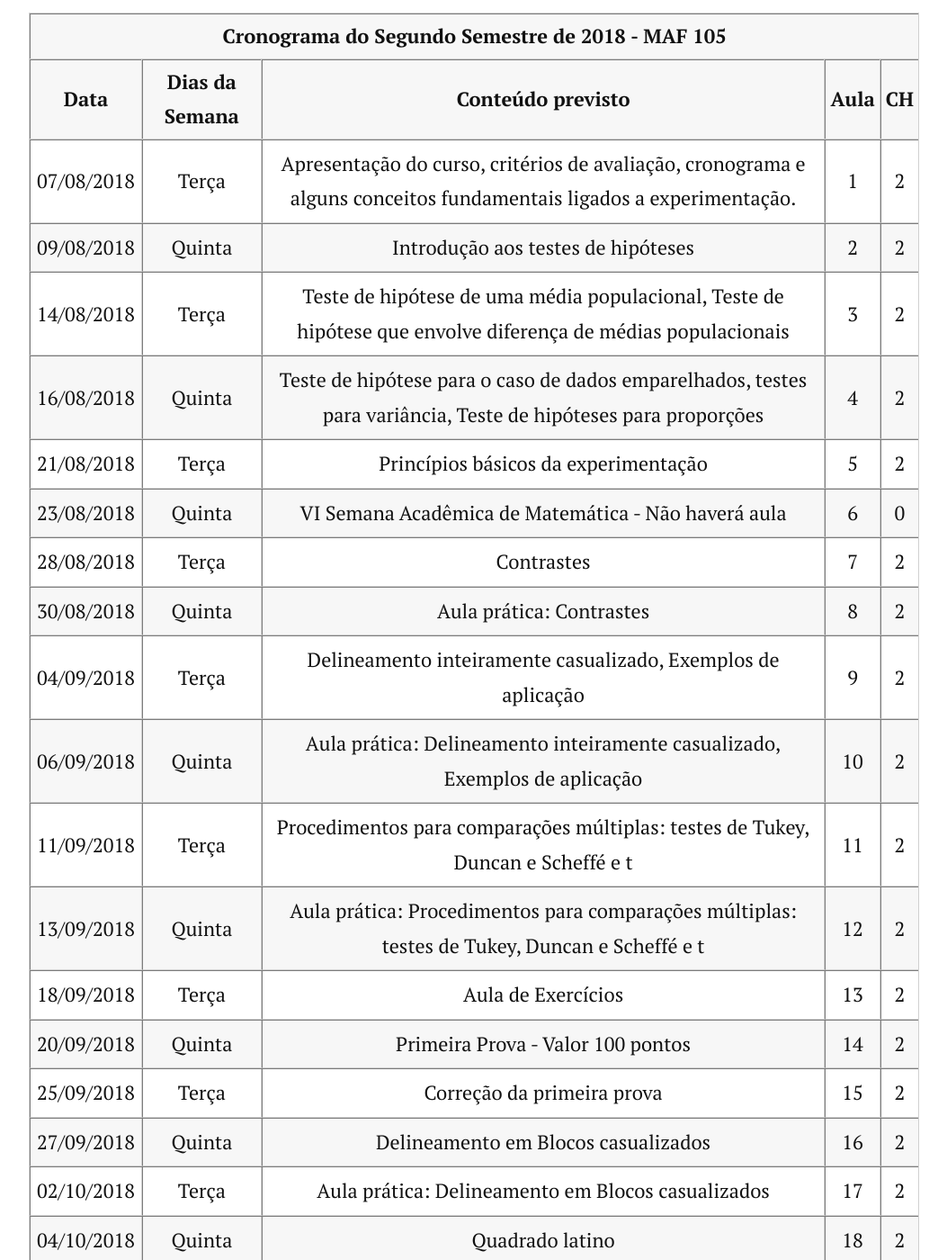
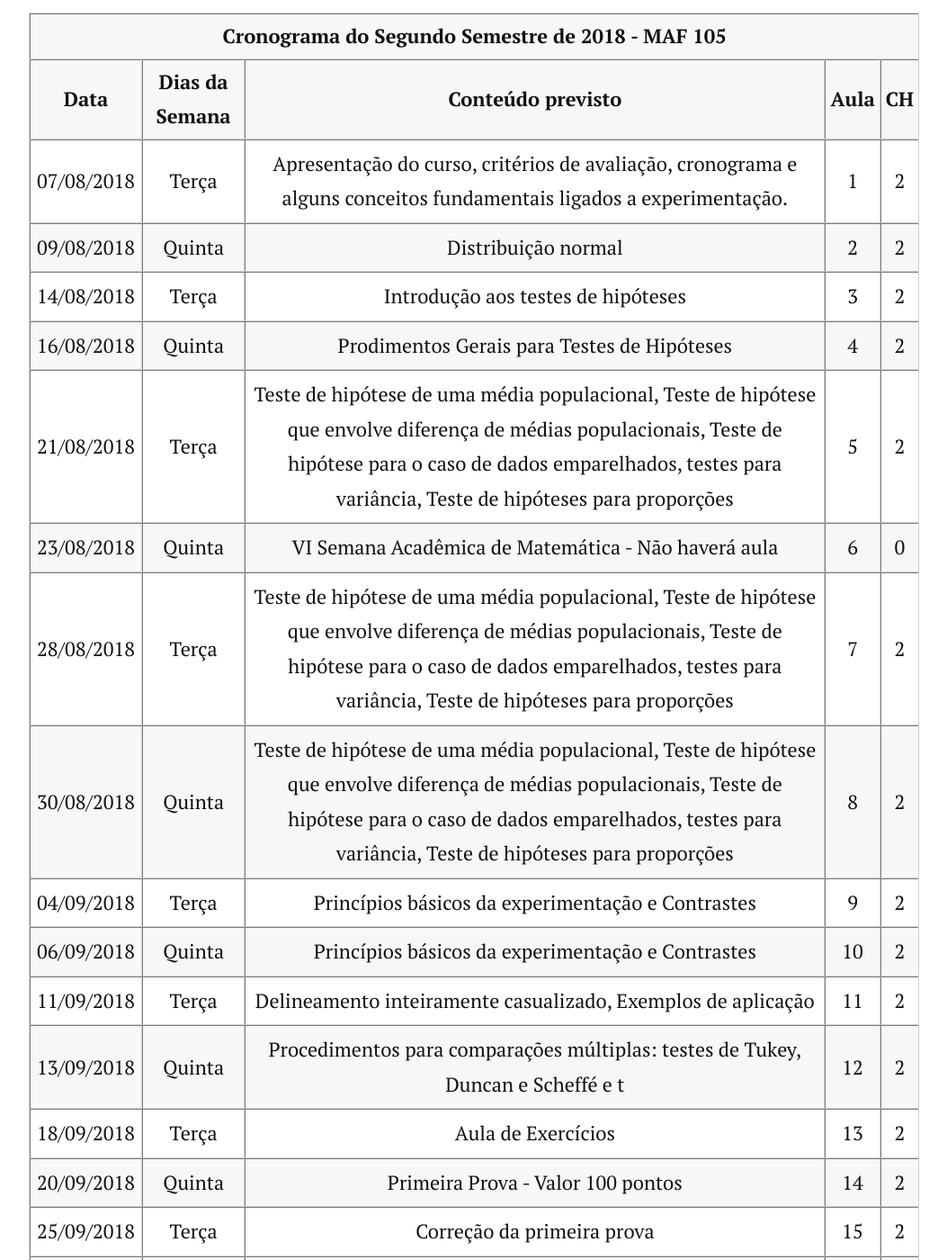
Before and after one commit to maf261/maf261.github.io, a Jekyll site: the page built from cronograma.md, in a window 1280 px wide and 1400 px high, scrolled down 1080 px. Shown: the whole window at 90% size, without its empty margins (113-1166 px from the left). Built offline with Jekyll 4.4.1, drawn with Linux system fonts in a browser that asks for light colours; nearby versions of some CDN libraries.

Commit message:
Cronograma_Atualizado

```diff
--- a/cronograma.md
+++ b/cronograma.md
@@ -73,28 +73,28 @@ title: Cronograma da Disciplina
 <tr>
 <td valign="center" align="center">	09/08/2018	<BR></td>
 <td valign="center" align="center">	Quinta	<BR></td>
-<td valign="center" align="center">	Introdução aos testes de hipóteses	<BR></td>
+<td valign="center" align="center">	Distribuição normal	<BR></td>
 <td valign="center" align="center">	2	<BR></td>
 <td valign="center" align="center">	2	<BR></td>
 </tr>
 <tr>
 <td valign="center" align="center">	14/08/2018	<BR></td>
 <td valign="center" align="center">	Terça	<BR></td>
-<td valign="center" align="center">	Teste de hipótese de uma média populacional, Teste de hipótese que envolve diferença de médias populacionais	<BR></td>
+<td valign="center" align="center">	Introdução aos testes de hipóteses	<BR></td>
 <td valign="center" align="center">	3	<BR></td>
 <td valign="center" align="center">	2	<BR></td>
 </tr>
 <tr>
 <td valign="center" align="center">	16/08/2018	<BR></td>
 <td valign="center" align="center">	Quinta	<BR></td>
-<td valign="center" align="center">	Teste de hipótese para o caso de dados emparelhados, testes para variância, Teste de hipóteses para proporções	<BR></td>
+<td valign="center" align="center">	Prodimentos Gerais para Testes de Hipóteses	<BR></td>
 <td valign="center" align="center">	4	<BR></td>
 <td valign="center" align="center">	2	<BR></td>
 </tr>
 <tr>
 <td valign="center" align="center">	21/08/2018	<BR></td>
 <td valign="center" align="center">	Terça	<BR></td>
-<td valign="center" align="center">	Princípios básicos da experimentação	<BR></td>
+<td valign="center" align="center">	Teste de hipótese de uma média populacional, Teste de hipótese que envolve diferença de médias populacionais, Teste de hipótese para o caso de dados emparelhados, testes para variância, Teste de hipóteses para proporções 	<BR></td>
 <td valign="center" align="center">	5	<BR></td>
 <td valign="center" align="center">	2	<BR></td>
 </tr>
@@ -108,42 +108,42 @@ title: Cronograma da Disciplina
 <tr>
 <td valign="center" align="center">	28/08/2018	<BR></td>
 <td valign="center" align="center">	Terça	<BR></td>
-<td valign="center" align="center">	Contrastes	<BR></td>
+<td valign="center" align="center">	Teste de hipótese de uma média populacional, Teste de hipótese que envolve diferença de médias populacionais, Teste de hipótese para o caso de dados emparelhados, testes para variância, Teste de hipóteses para proporções 	<BR></td>
 <td valign="center" align="center">	7	<BR></td>
 <td valign="center" align="center">	2	<BR></td>
 </tr>
 <tr>
 <td valign="center" align="center">	30/08/2018	<BR></td>
 <td valign="center" align="center">	Quinta	<BR></td>
-<td valign="center" align="center">	Aula prática: Contrastes	<BR></td>
+<td valign="center" align="center">	Teste de hipótese de uma média populacional, Teste de hipótese que envolve diferença de médias populacionais, Teste de hipótese para o caso de dados emparelhados, testes para variância, Teste de hipóteses para proporções 	<BR></td>
 <td valign="center" align="center">	8	<BR></td>
 <td valign="center" align="center">	2	<BR></td>
 </tr>
 <tr>
 <td valign="center" align="center">	04/09/2018	<BR></td>
 <td valign="center" align="center">	Terça	<BR></td>
-<td valign="center" align="center">	Delineamento inteiramente casualizado, Exemplos de aplicação	<BR></td>
+<td valign="center" align="center">	Princípios básicos da experimentação e Contrastes	<BR></td>
 <td valign="center" align="center">	9	<BR></td>
 <td valign="center" align="center">	2	<BR></td>
 </tr>
 <tr>
 <td valign="center" align="center">	06/09/2018	<BR></td>
 <td valign="center" align="center">	Quinta	<BR></td>
-<td valign="center" align="center">	Aula prática: Delineamento inteiramente casualizado, Exemplos de aplicação	<BR></td>
+<td valign="center" align="center">	Princípios básicos da experimentação e Contrastes	<BR></td>
 <td valign="center" align="center">	10	<BR></td>
 <td valign="center" align="center">	2	<BR></td>
 </tr>
 <tr>
 <td valign="center" align="center">	11/09/2018	<BR></td>
 <td valign="center" align="center">	Terça	<BR></td>
-<td valign="center" align="center">	Procedimentos para comparações múltiplas: testes de Tukey, Duncan e Scheffé e t	<BR></td>
+<td valign="center" align="center">	Delineamento inteiramente casualizado, Exemplos de aplicação	<BR></td>
 <td valign="center" align="center">	11	<BR></td>
 <td valign="center" align="center">	2	<BR></td>
 </tr>
 <tr>
 <td valign="center" align="center">	13/09/2018	<BR></td>
 <td valign="center" align="center">	Quinta	<BR></td>
-<td valign="center" align="center">	Aula prática: Procedimentos para comparações múltiplas: testes de Tukey, Duncan e Scheffé e t	<BR></td>
+<td valign="center" align="center">	Procedimentos para comparações múltiplas: testes de Tukey, Duncan e Scheffé e t	<BR></td>
 <td valign="center" align="center">	12	<BR></td>
 <td valign="center" align="center">	2	<BR></td>
 </tr>
@@ -316,6 +316,7 @@ title: Cronograma da Disciplina
 <td valign="center" align="center">	2	<BR></td>
 </tr>
 
+
 </TABLE>
 </CENTER></DIV>
 
```
Also changed, not shown: 1 other file.
